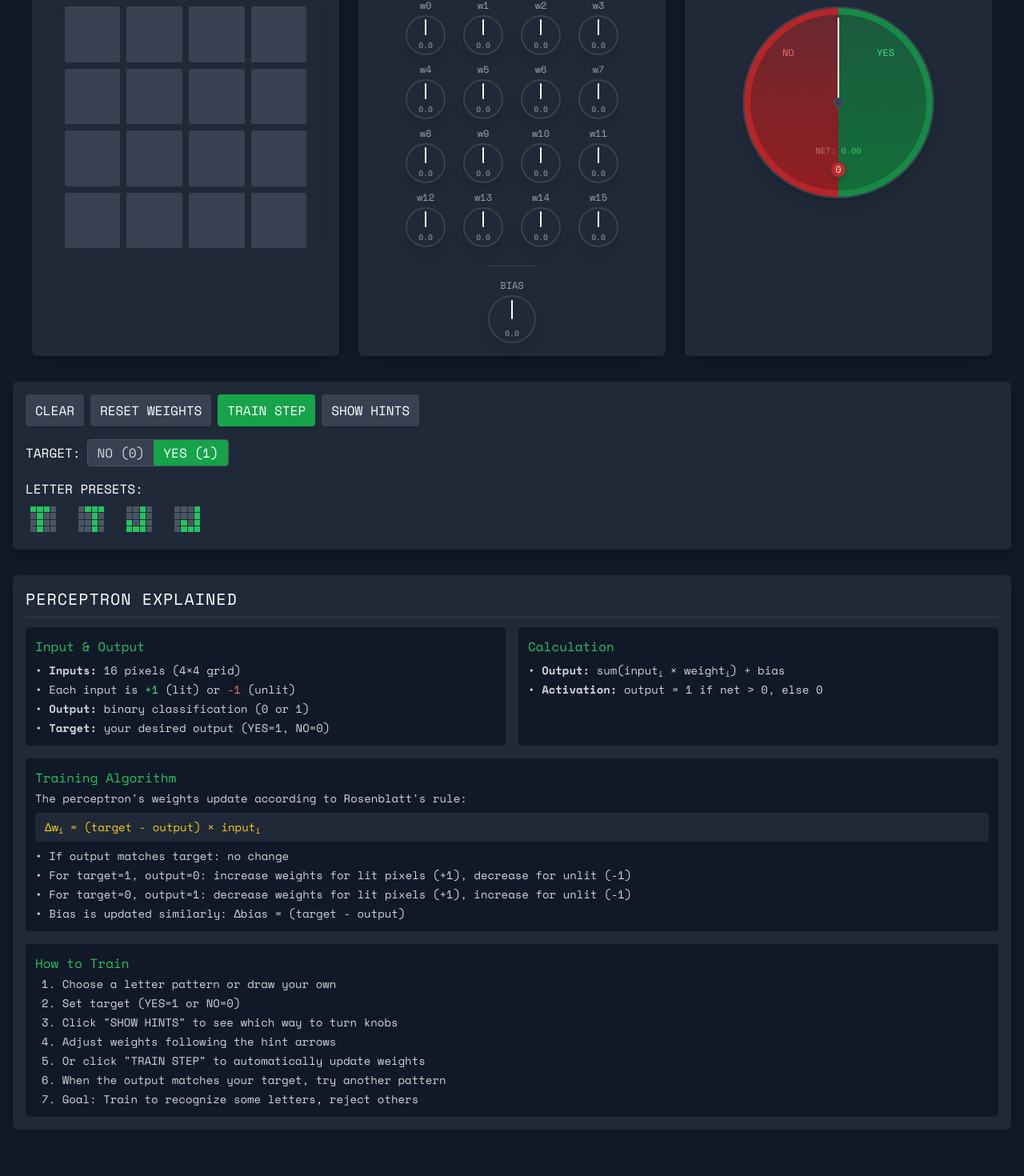
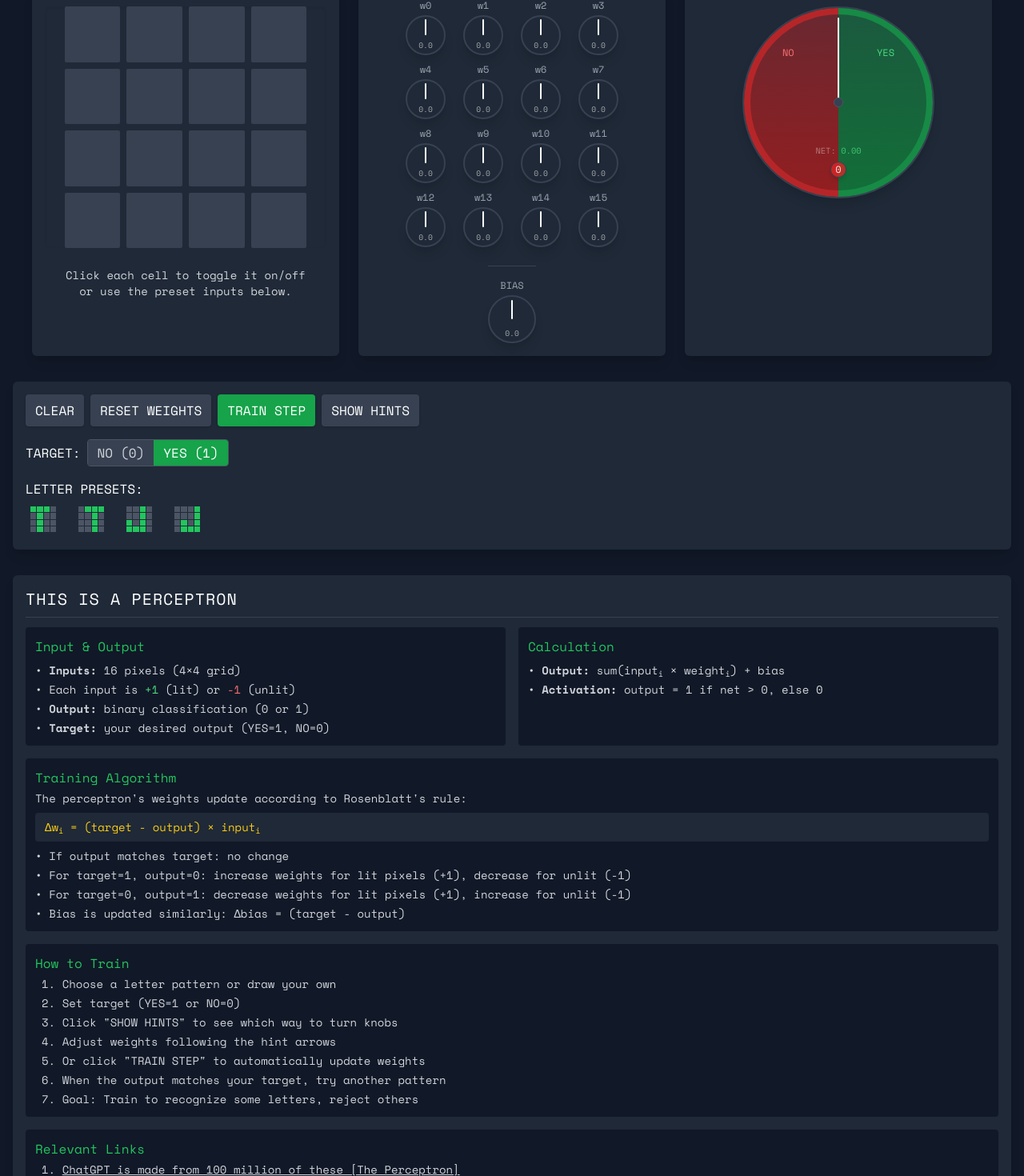
Before and after one commit to freeman-jiang/knob-ml, a React (Vite) app: page / in a window 1280 px wide. Shown: the part 193-1663 px from the top of the page at 80% size. Before the commit the page ends 1637 px from the top, so only its background shows below. Built offline with nearby package versions, Linux system fonts and the light colour scheme.

Commit message:
Update InfoPanel and InputMatrix components
- Changed header text in InfoPanel from "Perceptron Explained" to "This is a Perceptron" for clarity.
- Added a section in InputMatrix to instruct users on toggling input cells and using preset inputs, enhancing user guidance.

```diff
--- a/src/components/InfoPanel.tsx
+++ b/src/components/InfoPanel.tsx
@@ -4,7 +4,7 @@ const InfoPanel: React.FC = () => {
   return (
     <div className="mt-8 bg-gray-800 p-4 rounded-md shadow-lg">
       <h2 className="text-xl font-mono uppercase tracking-wider border-b border-gray-700 pb-2">
-        Perceptron Explained
+        This is a Perceptron
       </h2>
 
       <div className="grid grid-cols-1 md:grid-cols-2 gap-4 mt-3">
@@ -75,6 +75,22 @@ const InfoPanel: React.FC = () => {
           <li>Goal: Train to recognize some letters, reject others</li>
         </ol>
       </div>
+
+      <div className="mt-4 bg-gray-900 p-3 rounded">
+        <h3 className="font-mono text-green-500">Relevant Links</h3>
+        <ol className="list-decimal list-inside text-sm text-gray-300 mt-1 ml-2 space-y-1">
+          <li>
+            <a
+              href="https://youtu.be/l-9ALe3U-Fg?si=I1skChiEBK7SR0Qv"
+              target="_blank"
+              rel="noopener noreferrer"
+              className="underline"
+            >
+              ChatGPT is made from 100 million of these [The Perceptron]
+            </a>
+          </li>
+        </ol>
+      </div>
     </div>
   );
 };
--- a/src/components/InputMatrix.tsx
+++ b/src/components/InputMatrix.tsx
@@ -20,6 +20,11 @@ const InputMatrix: React.FC<InputMatrixProps> = ({ inputs, toggleInput }) => {
           />
         ))}
       </div>
+      <div className="mt-6 px-5 text-center text-gray-300 text-sm">
+        <p>
+          Click each cell to toggle it on/off or use the preset inputs below.
+        </p>
+      </div>
     </div>
   );
 };
```
